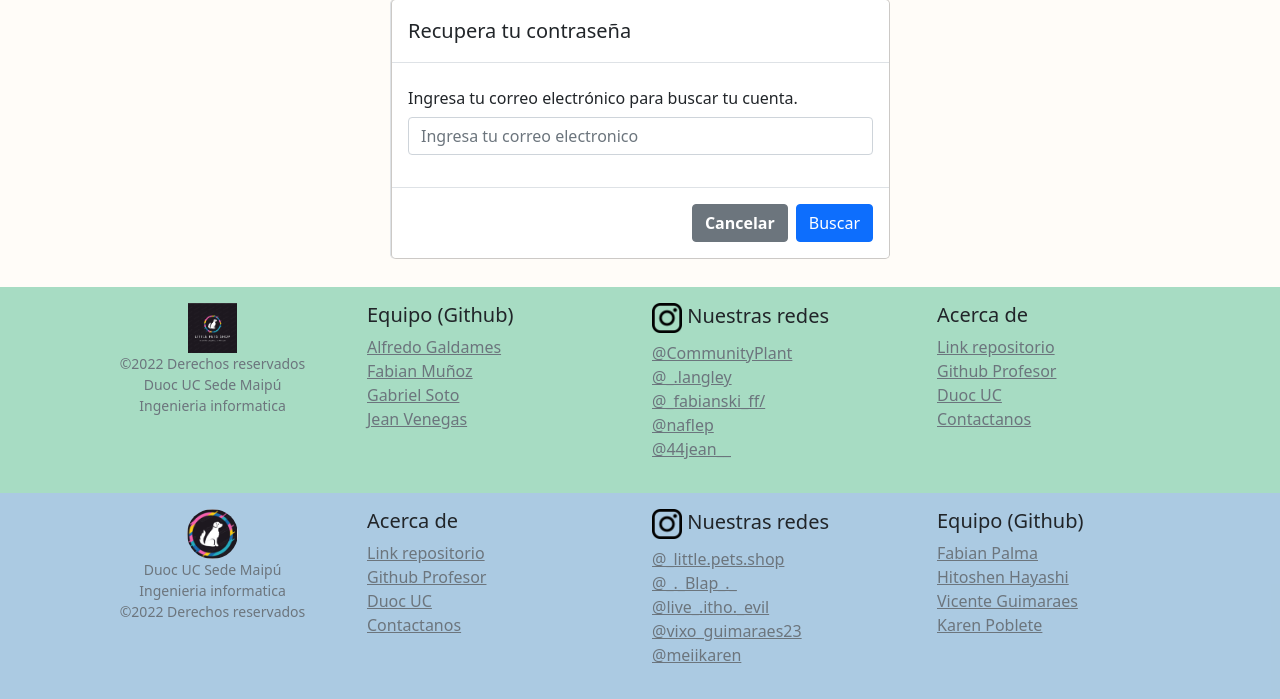
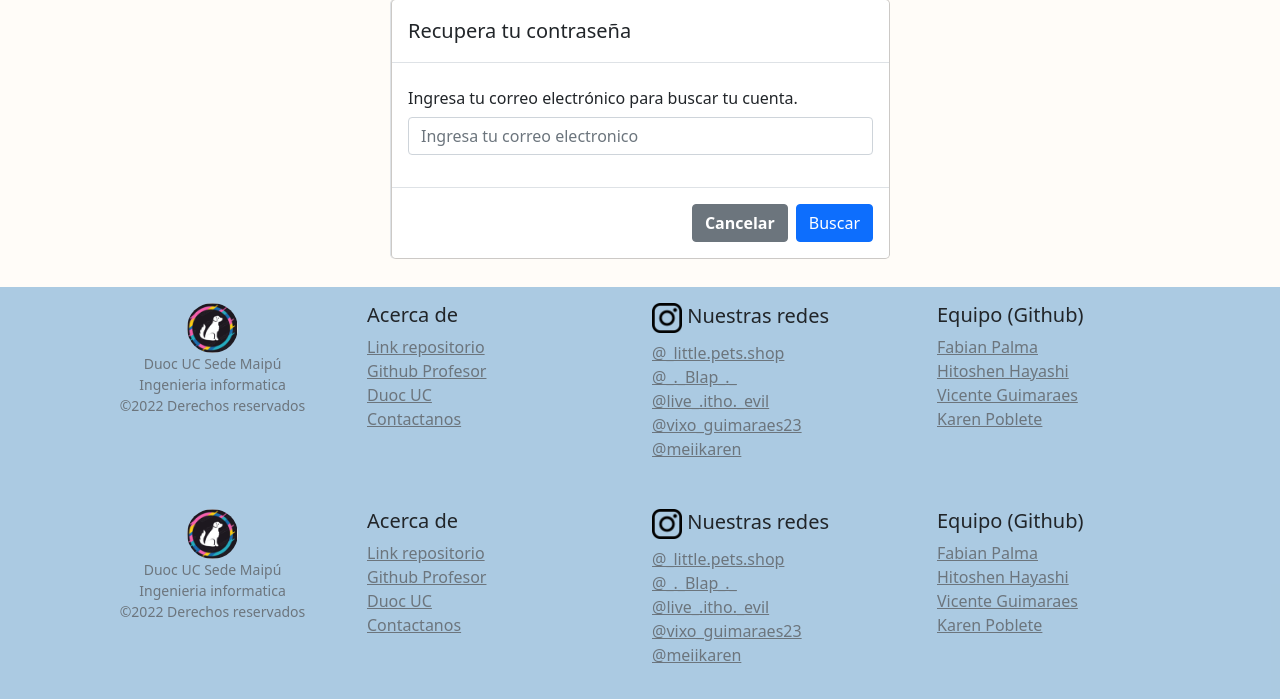
Before and after one commit to Blap00/Examen-T-006D, a Django app: page /resetPassword.html in a window 1280 px wide. Shown: the part 179-878 px from the top of the page. Run offline with Django 4.2, Linux system fonts and the light colour scheme.

Commit message:
UPD FIX F.E

```diff
--- a/Experiencia4/core/templates/core/resetPassword.html
+++ b/Experiencia4/core/templates/core/resetPassword.html
@@ -95,46 +95,49 @@
     </div>
 
 
-      <div class="mt-auto" style="background-color: #04a05f59; margin-top: 2%;">
+    <div class="mt-auto" style="background-color: #5495ca7d; margin-top: 2%;">
       <footer class="container py-3">
         <div class="row">
           <div class="col-md">
-              <center><a href="#"><img src="{% static 'CommunityPlant/img/logo.png'%}" height="50px" alt="Community Plant"></a>
+            <center><a href="#"><img src="{% static 'core/img/logo3.png'%}" height="50px" alt="Littlepetshop" style="border-radius: 50%;"></a>
+              <small><li class="d-block  text-muted">Duoc UC Sede Maipú</li></small>
+              <small><li class="d-block  text-muted">Ingenieria informatica</li></small>
               <small><li class="d-block  text-muted">©2022 Derechos reservados</li></small>
-              <small><li class="d-block  text-muted">Duoc UC Sede Maipú</li></small>
-              <small><li class="d-block  text-muted">Ingenieria informatica</li></small></center>
-            </div>
-            <div class="col-6 col-md">
-              <h5>Equipo (Github)</h5>
-              <ul class="list-unstyled text-small">
-                <li><a class="text-muted" href="https://github.com/XLangley">Alfredo Galdames</a></li>
-                <li><a class="text-muted" href="https://github.com/Sfreimx">Fabian Muñoz</a></li>
-                <li><a class="text-muted" href="https://github.com/notGabo">Gabriel Soto</a></li>
-                <li><a class="text-muted" href="https://github.com/je4n83">Jean Venegas</a></li>
-              </ul>
-            </div>
-            <div class="col-6 col-md">
-              <h5><img src="{% static 'CommunityPlant/img/iconoInsta.png'%}" width="30px" alt="iconoInsta"> Nuestras redes</h5>
-              <ul class="list-unstyled text-small">
-                <li><a class="text-muted" href="https://www.instagram.com/CommunityPlant/">@CommunityPlant</a></li>
-                <li><a class="text-muted" href="https://www.instagram.com/_.langley/">@_.langley</a></li>
-                <li><a class="text-muted" href="https://www.instagram.com/_fabianski_ff/">@_fabianski_ff/</a></li>
-                <li><a class="text-muted" href="https://www.instagram.com/naflep/">@naflep</a></li>
-                <li><a class="text-muted" href="https://www.instagram.com/44jean__/">@44jean__</a></li>
-              </ul>
+            </center>
           </div>
           <div class="col-6 col-md">
             <h5>Acerca de</h5>
             <ul class="list-unstyled text-small">
-                <li><a class="text-muted" href="https://github.com/notGabo/Experiencia-2_Mu-ozGaldamesSotoVenegas_006D">Link repositorio</a></li>
+              <li><a class="text-muted" href="https://github.com/Blap00/Experiencia4_Palma_hayashi_Poblete_Guimaraes">Link repositorio</a></li>
               <li><a class="text-muted" href="https://github.com/edobazz">Github Profesor</a></li>
               <li><a class="text-muted" href="https://www.duoc.cl/">Duoc UC</a></li>
               <li><a class="text-muted" href="contactanos.html">Contactanos</a></li>
             </ul>
           </div>
+          <div class="col-6 col-md">
+            <h5><img src="{% static 'core/img/iconoInsta.png'%}" width="30px" alt="iconoInsta"> Nuestras redes</h5>
+            <ul class="list-unstyled text-small">
+              <li><a class="text-muted" href="https://www.instagram.com/_little.pets.shop_?igshid=YmMyMTA2M2Y/">@_little.pets.shop</a></li>
+              <li><a class="text-muted" href="https://www.instagram.com/_._Blap_._/">@_._Blap_._</a></li>
+              <li><a class="text-muted" href="https://www.instagram.com/live_.itho._evil/">@live_.itho._evil</a></li>
+              <li><a class="text-muted" href="https://www.instagram.com/vixo_guimaraes23/">@vixo_guimaraes23</a></li>
+              <li><a class="text-muted" href="https://www.instagram.com/meiikaren/">@meiikaren</a></li>
+            </ul>
+          </div>
+
+          <div class="col-6 col-md">
+            <h5>Equipo (Github)</h5>
+            <ul class="list-unstyled text-small">
+              <li><a class="text-muted" href="https://github.com/Blap00">Fabian Palma</a></li>
+              <li><a class="text-muted" href="https://github.com/ithoayashi">Hitoshen Hayashi</a></li>
+              <li><a class="text-muted" href="https://github.com/vixo700">Vicente Guimaraes</a></li>
+              <li><a class="text-muted" href="https://github.com/kapobleteg">Karen Poblete</a></li>
+            </ul>
+          </div>
         </div>
       </footer>
       </div>
+
 
 
       {% if editar %}
```
Also changed, not shown: Experiencia4/core/templates/core/registrarSolicitud.html (+9 -27 lines). Lines whose indentation alone changed are shown as unchanged.
